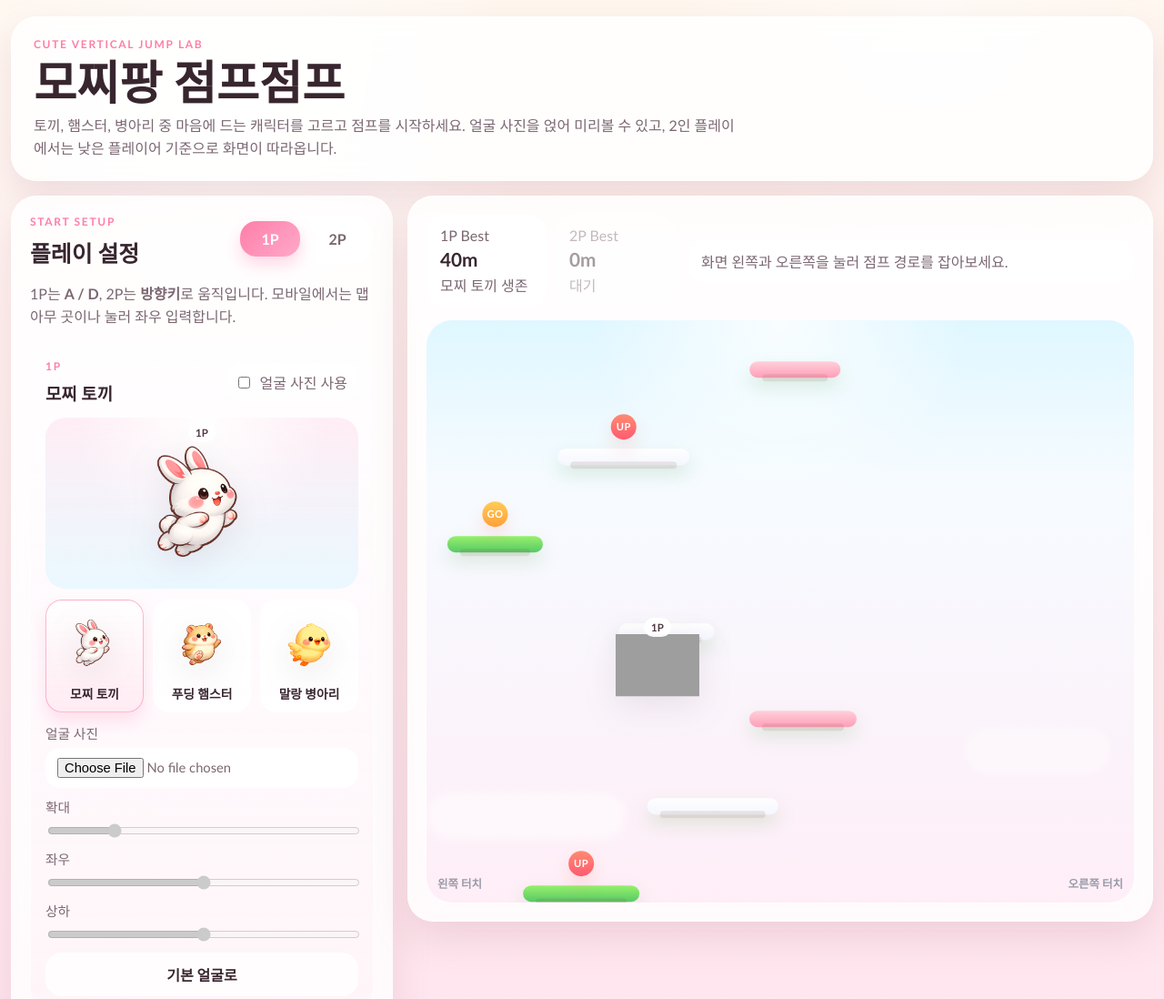
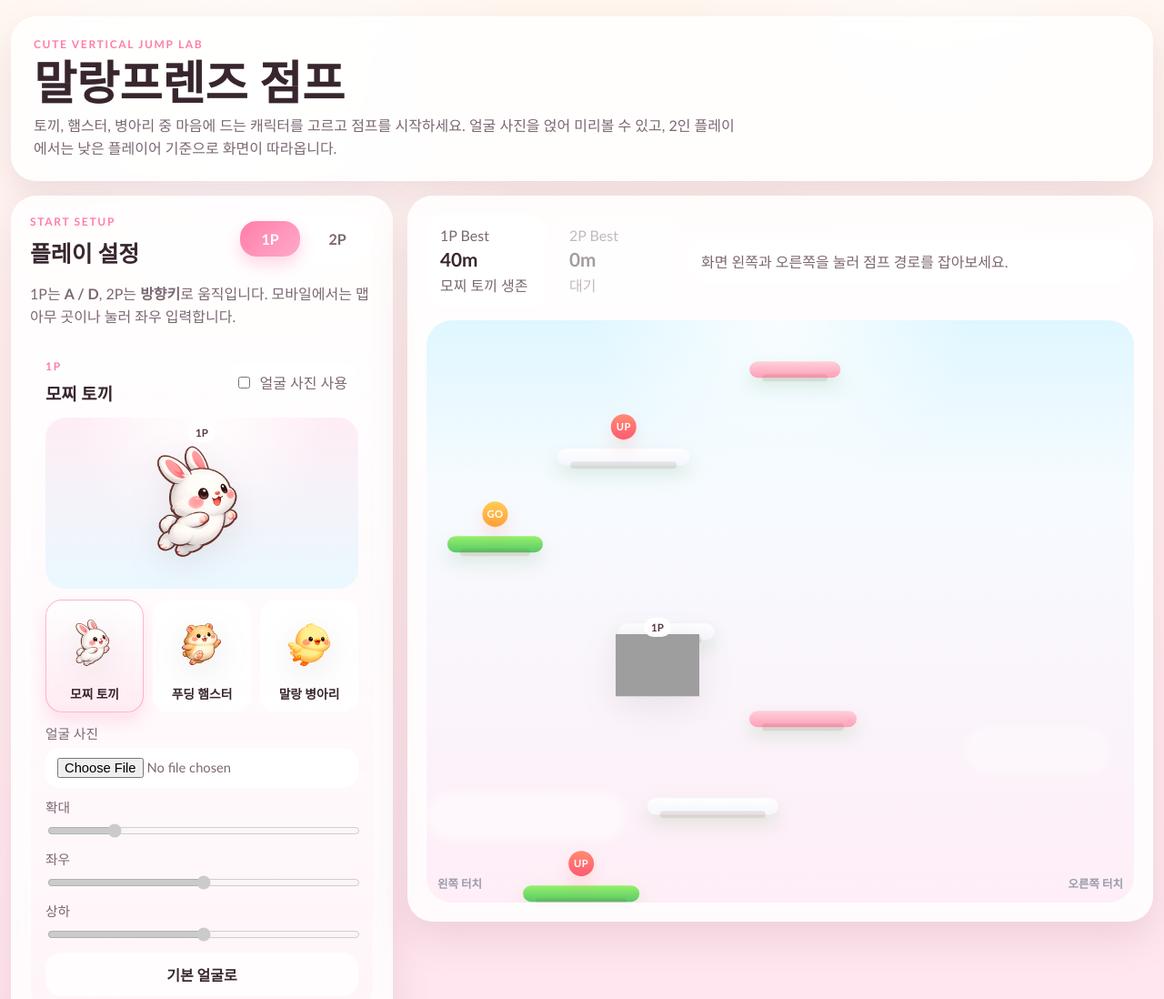
Before and after one commit to powerstrong/web-game-lab, a plain HTML site: page prototypes/jump-climber/index.html in a window 1280 px wide. Shown: the top 1098 px of the page at 91% size. Drawn offline with Linux system fonts and the light colour scheme; grey boxes are pictures that could not be loaded.

Commit message:
Rename the jump game to Malrang Friends Jump
This updates the public-facing title from 모찌팡 점프점프 to 말랑프렌즈 점프 across the registry, prototype page, and README so the game name stays consistent in the hub, in-game header, and project docs.

Constraint: The visible game title must stay aligned across registry metadata and user-facing pages
Rejected: Rename only the prototype page | would leave hub and docs inconsistent
Confidence: high
Scope-risk: narrow
Reversibility: clean
Directive: Keep future naming changes synchronized between registry metadata, landing copy, and docs in the same patch
Tested: git diff --cached --stat
Not-tested: Browser verification of updated title rendering

```diff
--- a/games/registry.js
+++ b/games/registry.js
@@ -42,7 +42,7 @@ window.GAME_REGISTRY = [
   },
   {
     id: 'jump-climber',
-    title: '모찌팡 점프점프',
+    title: '말랑프렌즈 점프',
     description: '세 귀요미 중 하나를 골라 얼굴 커스터마이즈와 2인 점프를 즐겨보세요',
     type: 'DUEL_LIVE',
     recommendedPlayers: '1~2명',
--- a/prototypes/jump-climber/index.html
+++ b/prototypes/jump-climber/index.html
@@ -3,14 +3,14 @@
   <head>
     <meta charset="UTF-8" />
     <meta name="viewport" content="width=device-width, initial-scale=1.0" />
-    <title>모찌팡 점프점프</title>
+    <title>말랑프렌즈 점프</title>
     <link rel="stylesheet" href="./style.css" />
   </head>
   <body>
     <main class="game-shell">
       <section class="panel intro-panel">
         <p class="eyebrow">Cute Vertical Jump Lab</p>
-        <h1>모찌팡 점프점프</h1>
+        <h1>말랑프렌즈 점프</h1>
         <p class="summary">
           토끼, 햄스터, 병아리 중 마음에 드는 캐릭터를 고르고 점프를 시작하세요.
           얼굴 사진을 얹어 미리볼 수 있고, 2인 플레이에서는 낮은 플레이어 기준으로 화면이 따라옵니다.
```
Also changed, not shown: README.md.
